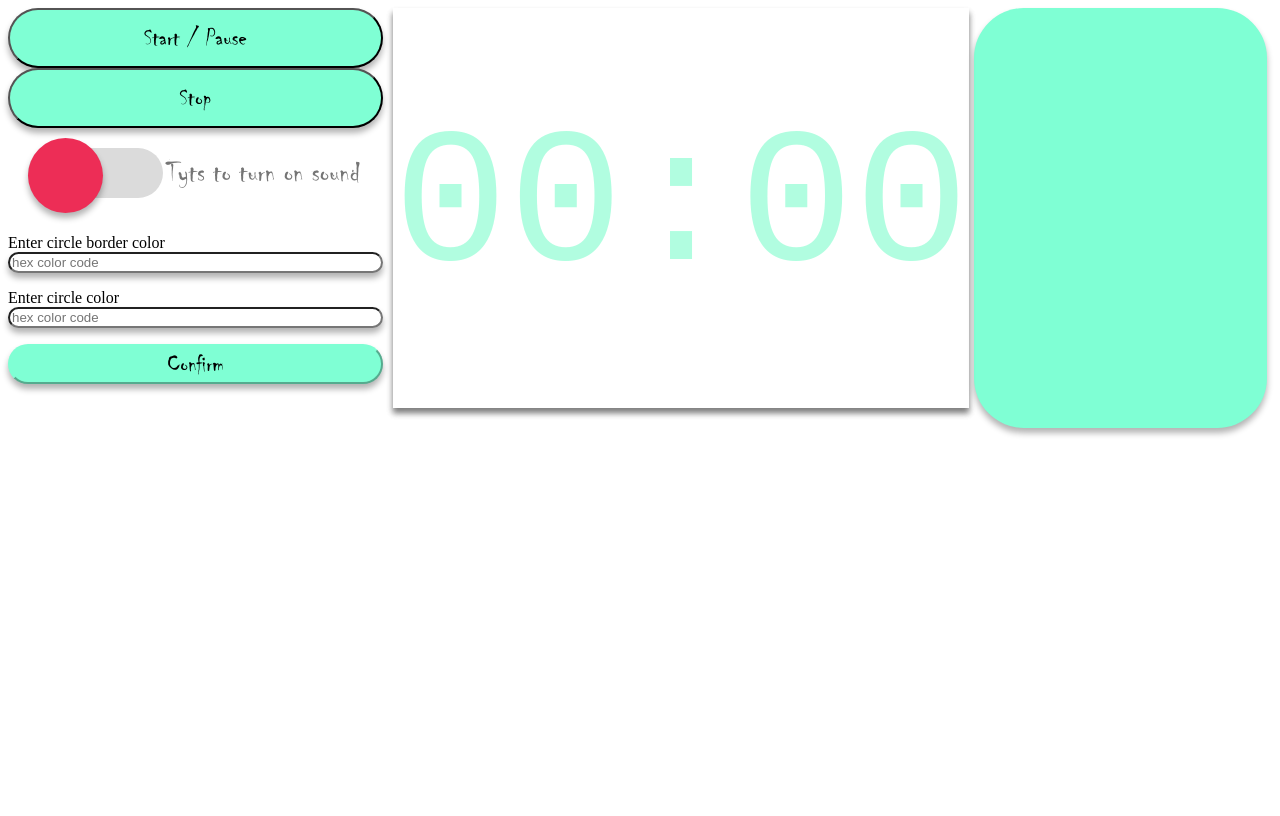
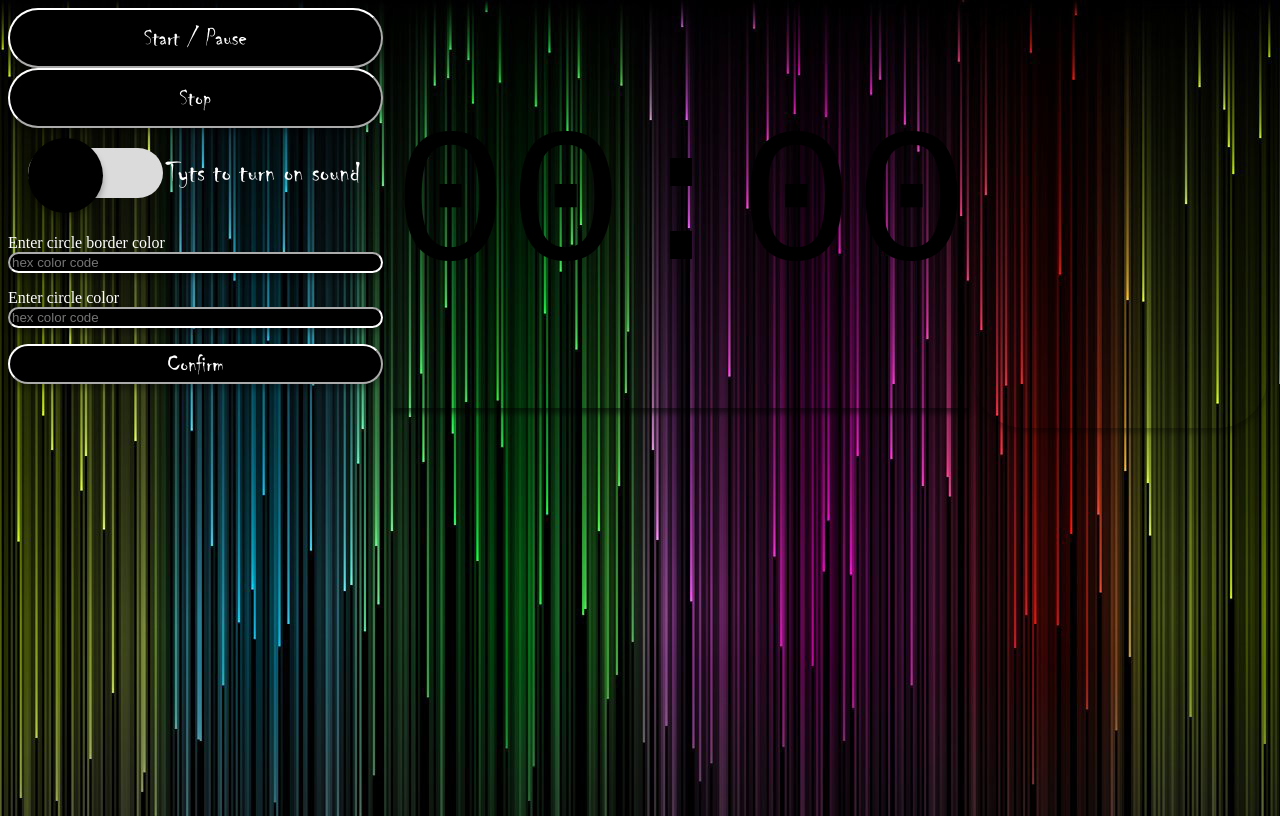
Before and after one commit to La7rodectus/Aim_trainer, a website with bundled scripts: page index.html in a window 1280 px wide. Built offline with nearby package versions, Linux system fonts and the light colour scheme.

Commit message:
style fix

```diff
--- a/index.html
+++ b/index.html
@@ -17,10 +17,10 @@
           <div id="tusz" >Tyts to turn on sound</div>
         </form>
          <form name="castom" id="custom" method="post">
-          <p>Enter circle border color<br>
+          <p class="input-p" >Enter circle border color<br>
             <input id="colorborderinput" class="form-cell" title="Must contain 7 symbols and first one must be #" type="text" maxlength="7" placeholder="hex color code" size="40">
            </p>
-           <p>Enter circle color<br>
+           <p class="input-p">Enter circle color<br>
             <input id="colorfillinput" class="form-cell" type="text" title="Must contain 7 symbols and first one must be #" maxlength="7" placeholder="hex color code" size="40">
            </p>
           <p><input id="confirm-btn" class="form-cell" type="button" value="Confirm"></p>
--- a/scr/moduls/CanvasClass.js
+++ b/scr/moduls/CanvasClass.js
@@ -8,7 +8,7 @@ export default class CanvasClass {
     this.canvasId = canvasId;
     this.ctx.globalAlpha = 1;
     this.circlesXYandColor = new Array();
-    this.circlesStyles = { colorborder: '#00FF00', colorfill: '#eb4034' };
+    this.circlesStyles = { colorborder: '#000000', colorfill: '#FFFFFF' };
     this.usedColors = ['#00FF00', '#eb4034', '#000000', '#ffffff'];
     this.lost = 0;
   }
--- a/scr/moduls/player.js
+++ b/scr/moduls/player.js
@@ -15,7 +15,7 @@ export default class Player {
   getBestResalt() {
     if (this.playerName) {
       const sendOptions = {
-        method: 'POST',
+        method: 'GET',
         headers: {
           'Content-Type': 'application/json'
         },
--- a/server.js
+++ b/server.js
@@ -69,7 +69,7 @@ app.post('/saveClientData', (request, response) => {
 
 });
 
-app.post('/getBestRes', (request, response) => {
+app.get('/getBestRes', (request, response) => {
   let bestTime = undefined;
   fs.readFile('./serverData/usersData.json', (err, fileData) => {
     if (err) {
@@ -84,7 +84,7 @@ app.post('/getBestRes', (request, response) => {
   });
   console.log(request);
 
-  response.json({
+  response.send({
     status: 'success',
     bestTime: `${bestTime}`,
   });
--- a/style/style.css
+++ b/style/style.css
@@ -1,6 +1,7 @@
 body{
     display: flex;
     align-items: flex-start;
+    background-image: url(/images/site-bg.jpg);
 }
 
 #siteWrap {
@@ -20,16 +21,18 @@ body{
     width: 100%;
     box-shadow: 0 5px 6px rgba(0, 0, 0, .3);
     border-radius: 20px;
+    border-color: white;
 }
 
 #confirm-btn {
-    background-color: aquamarine;
-    border-color: aquamarine;
+    background-color: black;
+    border-color: white;
     border-radius: 20px;
     height: 40px;
     font-size: 25px;
     font-family: gameover;
     box-shadow: 0 5px 6px rgba(0, 0, 0, .3);
+    color: white;
 
 }
 
@@ -46,7 +49,7 @@ body{
 #message {
     width: 100%;
     display: none;
-    background-color: aquamarine;
+    background-color: white;
     color: #000;
     position: relative;
     font-family: gameover;
@@ -70,6 +73,7 @@ body{
     position: relative;
     width: 30%;
     height: 50vh;
+    background-color: transparent;
 
 }
 
@@ -83,11 +87,12 @@ body{
     flex-direction: column;
     font-size: 25px;
     padding: 10px;
-    background-color: aquamarine;
     margin: 5px;
     margin-top: 0px;
     box-shadow: 0 5px 6px rgba(0, 0, 0, .3);
     border-radius: 50px;
+    background-color: transparent;
+    color: white;
 
 }
 
@@ -171,7 +176,9 @@ input {
     width: 100%;
     height: 60px;
     outline: none;
-    background-color:  aquamarine;
+    background-color: black;
+    color: white;
+    border-color: white;
     font-family: gameover;
     font-size: 25px;
     box-shadow: 0 5px 6px rgba(0, 0, 0, .3);
@@ -185,7 +192,7 @@ input {
     width: 40%;
     height: 20%;
     z-index: 2;
-    opacity: 0.3;
+    opacity: 1;
     font-family: 'Courier New', Courier, monospace;
     font-size: 15vw;
 
@@ -196,7 +203,7 @@ input {
     -khtml-user-select: none;
     -webkit-user-select: none;
     user-select: none;
-    color: mediumspringgreen;
+    color: black;
 }
 
 @font-face {
@@ -254,7 +261,7 @@ input {
     z-index: 1;
     width: 100%;
     height: 100%;
-    border-color: red;
+    border-color: black;
     border-style: dotted;
     text-decoration-color: red;
     font-family: gameover;
@@ -264,7 +271,8 @@ input {
     -webkit-user-select: none;
     user-select: none;
     opacity: 0;
-    background-color: aquamarine;
+    color: red;
+    background-color: white;
 }
 
 #pause {
@@ -276,9 +284,9 @@ input {
     z-index: 4;
     width: 100%;
     height: 100%;
-    border-color: salmon;
+    border-color: white;
     border-style: dotted;
-    text-decoration-color: firebrick;
+    color: white;
     font-family: gameover;
     font-size: 50px;
     -moz-user-select: none;
@@ -286,30 +294,41 @@ input {
     -webkit-user-select: none;
     user-select: none;
     opacity: 1;
-    background-color: aquamarine;
+    background-color: black;
 }
+
 
 #soundForm, label::after, label::before {
     padding: 0;
     font-size: 18px;
     line-height: 27px;
-    color: #757575;
-    background: #fff;
+    color: white;
+    background: transparent;
     transition: all .2s;
     box-sizing: border-box;
     cursor: pointer;
 
 }
+.input-p {
 
+    color: white;
+}
 
+#colorfillinput {
+    background-color: black;
+}
+
+#colorborderinput {
+    background-color: black;
+}
 
 #soundForm {
-    background: #fff;
+    background: transparent;
     margin: 20px;
     display: flex;
     position: relative;
     font-family: gameover;
-
+    color: white;
 
 }
 
@@ -337,7 +356,7 @@ label::after {
     position: absolute;
     width: 75px;
     height: 75px;
-    background: #ED2D56;
+    background: black;
     left: 0;
     top: -10px;
     display: block;
@@ -348,7 +367,7 @@ label::after {
 
 input[type="checkbox"]:checked + label::after {
     left: 60px;
-    background: aquamarine;
+    background: white;
     animation: material .4s ease-in-out;
 }
 
```
Also changed, not shown: images/site-bg.jpg (added).
